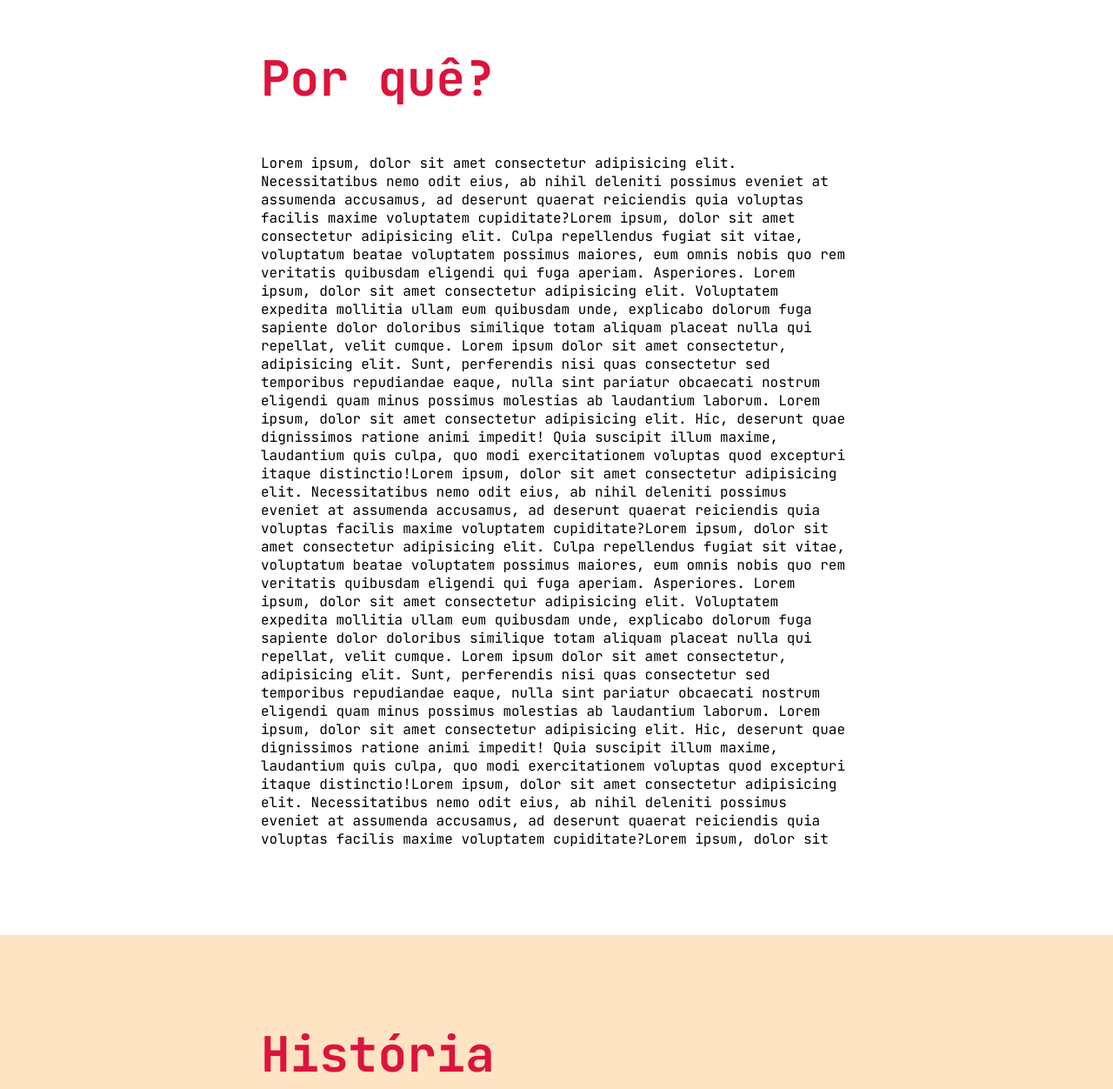
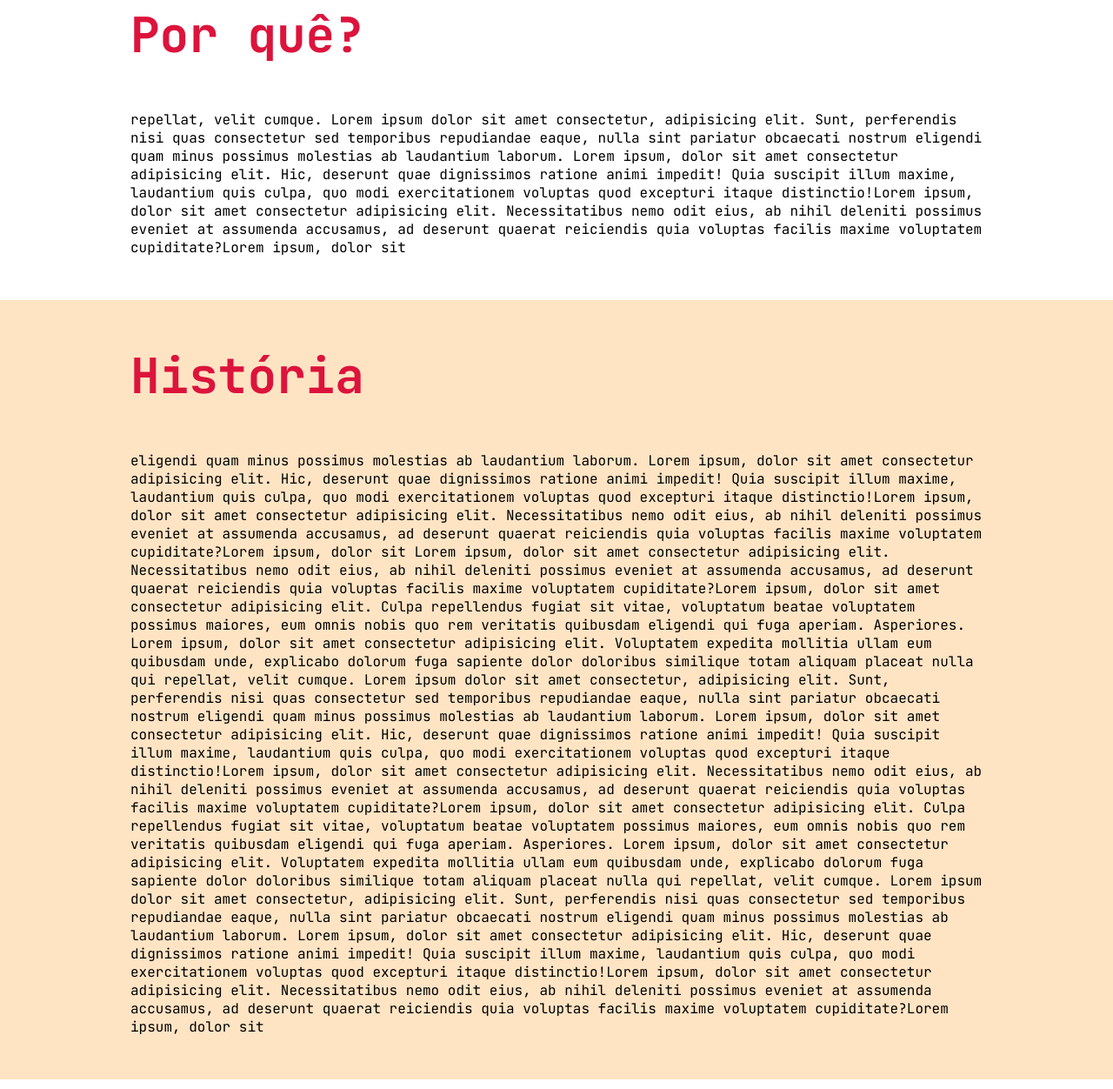
Before and after one commit to Isaac20042012/a-history, a plain HTML site: page index.html in a window 1280 px wide. Shown: the part 888-2140 px from the top of the page at 87% size. Drawn offline with Linux system fonts and the light colour scheme.

Commit message:
:iphone: more responsive adjustments

```diff
--- a/index.html
+++ b/index.html
@@ -25,33 +25,6 @@
       <div id="porque">
         <h2>Por quê?</h2>
         <p>
-          Lorem ipsum, dolor sit amet consectetur adipisicing elit.
-          Necessitatibus nemo odit eius, ab nihil deleniti possimus eveniet at
-          assumenda accusamus, ad deserunt quaerat reiciendis quia voluptas
-          facilis maxime voluptatem cupiditate?Lorem ipsum, dolor sit amet
-          consectetur adipisicing elit. Culpa repellendus fugiat sit vitae,
-          voluptatum beatae voluptatem possimus maiores, eum omnis nobis quo rem
-          veritatis quibusdam eligendi qui fuga aperiam. Asperiores. Lorem
-          ipsum, dolor sit amet consectetur adipisicing elit. Voluptatem
-          expedita mollitia ullam eum quibusdam unde, explicabo dolorum fuga
-          sapiente dolor doloribus similique totam aliquam placeat nulla qui
-          repellat, velit cumque. Lorem ipsum dolor sit amet consectetur,
-          adipisicing elit. Sunt, perferendis nisi quas consectetur sed
-          temporibus repudiandae eaque, nulla sint pariatur obcaecati nostrum
-          eligendi quam minus possimus molestias ab laudantium laborum. Lorem
-          ipsum, dolor sit amet consectetur adipisicing elit. Hic, deserunt quae
-          dignissimos ratione animi impedit! Quia suscipit illum maxime,
-          laudantium quis culpa, quo modi exercitationem voluptas quod excepturi
-          itaque distinctio!Lorem ipsum, dolor sit amet consectetur adipisicing
-          elit. Necessitatibus nemo odit eius, ab nihil deleniti possimus
-          eveniet at assumenda accusamus, ad deserunt quaerat reiciendis quia
-          voluptas facilis maxime voluptatem cupiditate?Lorem ipsum, dolor sit
-          amet consectetur adipisicing elit. Culpa repellendus fugiat sit vitae,
-          voluptatum beatae voluptatem possimus maiores, eum omnis nobis quo rem
-          veritatis quibusdam eligendi qui fuga aperiam. Asperiores. Lorem
-          ipsum, dolor sit amet consectetur adipisicing elit. Voluptatem
-          expedita mollitia ullam eum quibusdam unde, explicabo dolorum fuga
-          sapiente dolor doloribus similique totam aliquam placeat nulla qui
           repellat, velit cumque. Lorem ipsum dolor sit amet consectetur,
           adipisicing elit. Sunt, perferendis nisi quas consectetur sed
           temporibus repudiandae eaque, nulla sint pariatur obcaecati nostrum
@@ -68,36 +41,6 @@
       <div id="historia">
         <h2>História</h2>
         <p>
-          Lorem ipsum, dolor sit amet consectetur adipisicing elit.
-          Necessitatibus nemo odit eius, ab nihil deleniti possimus eveniet at
-          assumenda accusamus, ad deserunt quaerat reiciendis quia voluptas
-          facilis maxime voluptatem cupiditate?Lorem ipsum, dolor sit amet
-          consectetur adipisicing elit. Culpa repellendus fugiat sit vitae,
-          voluptatum beatae voluptatem possimus maiores, eum omnis nobis quo rem
-          veritatis quibusdam eligendi qui fuga aperiam. Asperiores. Lorem
-          ipsum, dolor sit amet consectetur adipisicing elit. Voluptatem
-          expedita mollitia ullam eum quibusdam unde, explicabo dolorum fuga
-          sapiente dolor doloribus similique totam aliquam placeat nulla qui
-          repellat, velit cumque. Lorem ipsum dolor sit amet consectetur,
-          adipisicing elit. Sunt, perferendis nisi quas consectetur sed
-          temporibus repudiandae eaque, nulla sint pariatur obcaecati nostrum
-          eligendi quam minus possimus molestias ab laudantium laborum. Lorem
-          ipsum, dolor sit amet consectetur adipisicing elit. Hic, deserunt quae
-          dignissimos ratione animi impedit! Quia suscipit illum maxime,
-          laudantium quis culpa, quo modi exercitationem voluptas quod excepturi
-          itaque distinctio!Lorem ipsum, dolor sit amet consectetur adipisicing
-          elit. Necessitatibus nemo odit eius, ab nihil deleniti possimus
-          eveniet at assumenda accusamus, ad deserunt quaerat reiciendis quia
-          voluptas facilis maxime voluptatem cupiditate?Lorem ipsum, dolor sit
-          amet consectetur adipisicing elit. Culpa repellendus fugiat sit vitae,
-          voluptatum beatae voluptatem possimus maiores, eum omnis nobis quo rem
-          veritatis quibusdam eligendi qui fuga aperiam. Asperiores. Lorem
-          ipsum, dolor sit amet consectetur adipisicing elit. Voluptatem
-          expedita mollitia ullam eum quibusdam unde, explicabo dolorum fuga
-          sapiente dolor doloribus similique totam aliquam placeat nulla qui
-          repellat, velit cumque. Lorem ipsum dolor sit amet consectetur,
-          adipisicing elit. Sunt, perferendis nisi quas consectetur sed
-          temporibus repudiandae eaque, nulla sint pariatur obcaecati nostrum
           eligendi quam minus possimus molestias ab laudantium laborum. Lorem
           ipsum, dolor sit amet consectetur adipisicing elit. Hic, deserunt quae
           dignissimos ratione animi impedit! Quia suscipit illum maxime,
--- a/style.css
+++ b/style.css
@@ -63,7 +63,7 @@ h1 {
 #historia,
 #depoimentos {
   width: 100vw;
-  padding: 10rem 30rem;
+  padding: 5rem 15rem;
 }
 
 #porque,
@@ -78,7 +78,7 @@ h2 {
 }
 
 #historia {
-  padding: 10rem 30rem;
+  /* padding: 10rem 30rem; */
 }
 
 #depoimentos p {
@@ -130,6 +130,10 @@ h4 {
     font-size: 12px;
   }
 
+  html {
+    overflow-x: hidden;
+  }
+
   h1,
   h2 {
     font-size: 2.8rem;
@@ -145,6 +149,9 @@ h4 {
   #depoimentos {
     width: 100vw;
     padding: 5rem 8rem;
+    display: flex;
+    align-items: center;
+    flex-direction: column;
   }
 
   #porque p,
@@ -164,3 +171,11 @@ h4 {
     padding: 3rem;
   }
 }
+
+@media (min-width: 1400px) {
+  #porque,
+  #historia,
+  #depoimentos {
+    padding: 10rem 30rem;
+  }
+}
```
